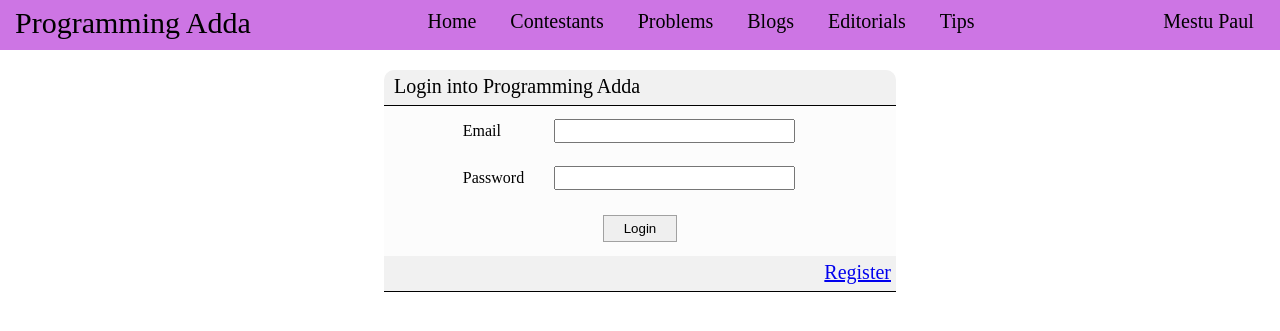
After one commit to Bonusree/programming_adda, a Django app: page /login/ in a window 1280 px wide. The commit adds this page. Shown: the top 331 px of the page. Run offline with Django 4.2, Linux system fonts and the light colour scheme.

Commit message:
create login,register,addproblem css file in static folder

```diff
--- a/programming_adda/urls.py
+++ b/programming_adda/urls.py
@@ -15,9 +15,12 @@ Including another URLconf
 """
 from django.contrib import admin
 from django.urls import path
-from programming_adda.views import home_view
+import programming_adda.views as pa_views
 
 urlpatterns = [
     path('admin/', admin.site.urls),
-    path('',home_view)
+    path('',pa_views.home_view),
+    path('login/',pa_views.login),
+    path('register/',pa_views.register),
+    path('addproblem/',pa_views.addproblem),
 ]
--- a/programming_adda/views.py
+++ b/programming_adda/views.py
@@ -1,5 +1,15 @@
 from django.shortcuts import render
+
+def login(request):
+    return render(request,'login.html')
 
 def home_view(request):
     print('hello my view')
     return render(request,'home.html')
+
+
+def register(request):
+    return render(request,'register.html')
+
+def addproblem(request):
+    return render(request,'addproblem.html')
--- /dev/null
+++ b/static/login.css
@@ -0,0 +1,37 @@
+.login-card{
+    margin: 20px auto;
+    width: 40%;
+    height: 200px;
+    background-color: #fcfcfc;
+    border-radius: 10px 10px 0px 0px;
+}
+.login-card .tittle{
+    width: 100%;
+    height: 25px;
+    padding: 1% 0px;
+    background-color: #f1f1f1;
+    border-radius: 10px 10px 0px 0px;
+    font-size: 20px;
+    border-bottom: 1px solid black;
+}
+.login-card .footer{
+    background-color: #f1f1f1;
+    border-radius: 0px;
+    text-align: right;
+}
+.login-card table{
+    width: 70%;
+    margin: 0px auto;
+    height: 150px;
+}
+.login-card button{
+    padding: 5px 20px;
+    border: 1px solid #a1a1a1;
+}
+.login-card button:hover{
+    border: 1px solid #003effa8;
+}
+.login-card input{
+    height: 20px;
+    width: 90%;
+}
--- a/templates/login.html
+++ b/templates/login.html
@@ -1,52 +1,16 @@
 <!DOCTYPE html>
+{% load static %}
 <html lang="en">
 <head>
     <meta charset="UTF-8">
     <meta http-equiv="X-UA-Compatible" content="IE=edge">
     <meta name="viewport" content="width=device-width, initial-scale=1.0">
     <title>Login</title>
-    <style>
-        .login-card{
-            margin: 20px auto;
-            width: 40%;
-            height: 200px;
-            background-color: #fcfcfc;
-            border-radius: 10px 10px 0px 0px;
-        }
-        .login-card .tittle{
-            width: 100%;
-            height: 25px;
-            padding: 1% 0px;
-            background-color: #f1f1f1;
-            border-radius: 10px 10px 0px 0px;
-            font-size: 20px;
-            border-bottom: 1px solid black;
-        }
-        .login-card .footer{
-            background-color: #f1f1f1;
-            border-radius: 0px;
-            text-align: right;
-        }
-        .login-card table{
-            width: 70%;
-            margin: 0px auto;
-            height: 150px;
-        }
-        .login-card button{
-            padding: 5px 20px;
-            border: 1px solid #a1a1a1;
-        }
-        .login-card button:hover{
-            border: 1px solid #003effa8;
-        }
-        .login-card input{
-            height: 20px;
-            width: 90%;
-        }
-    </style>
+    <link rel="stylesheet" href="{% static 'login.css' %}" />
 </head>
 <body>
     <div class="container">
+        {% include 'navbar.html' %}
         <div class="login-card">
             <div class="tittle">&nbsp; Login into Programming Adda</div>
             <form action="">
--- /dev/null
+++ b/templates/navbar.html
@@ -0,0 +1,30 @@
+<!DOCTYPE html>
+{% load static %}
+<html lang="en">
+<head>
+    <meta charset="UTF-8">
+    <meta http-equiv="X-UA-Compatible" content="IE=edge">
+    <meta name="viewport" content="width=device-width, initial-scale=1.0">
+    <title>Home</title>
+    <link rel="stylesheet" href="{% static 'navbar.css' %}" />
+
+</head>
+<body>
+    <div class="container">
+        <div class="nav-bar">
+            <div class="name-logo">Programming Adda</div>
+            <div class="menu-list">
+                <div class="menu"><a href="#">Home</a></div>
+                <div class="menu"><a href="#">Contestants</a></div>
+                <div class="menu"><a href="#">Problems</a></div>
+                <div class="menu"><a href="#">Blogs</a></div>
+                <div class="menu"><a href="#">Editorials</a></div>
+                <div class="menu"><a href="#">Tips</a></div>
+            </div>
+            <div class="menu-list">
+                <div class="menu"><a href="#">Mestu Paul</a></div>
+            </div>
+        </div>
+    </div>
+</body>
+</html>
```
Also changed, not shown: static/addproblem.css (added, +33 -0 lines), static/register.css (added, +37 -0 lines), templates/addproblem.html (+4 -35 lines), templates/register.html (+3 -39 lines).
